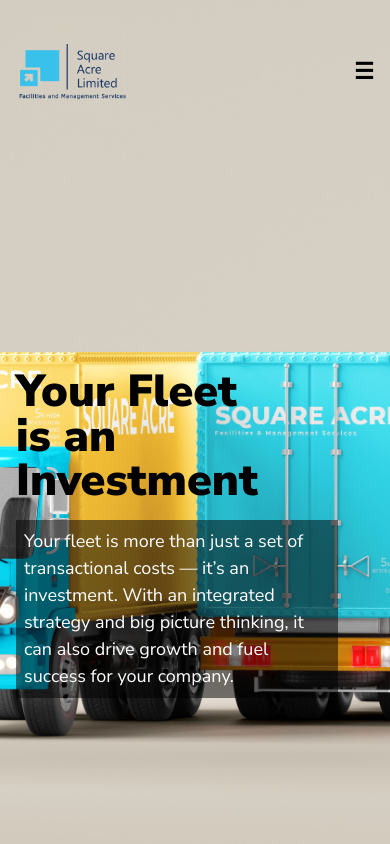
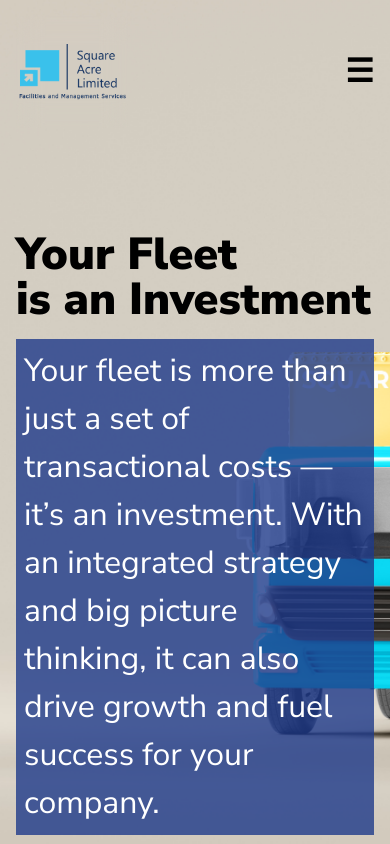
Before and after one commit to japheth-dew/aqureacre, a React (Create React App) app: page / in a window 390 px wide. Shown: the top 844 px of the page. Built offline with nearby package versions, Linux system fonts and the light colour scheme.

Commit message:
adjusted bg

```diff
--- a/src/components/Header/Nav.tsx
+++ b/src/components/Header/Nav.tsx
@@ -43,7 +43,7 @@
       <div>
         <button
           onClick={() => setActive(true)}
-          className="text-[1.4rem] font-[800] md:hidden inline "
+          className="text-[2rem] font-[800] md:hidden inline "
         >
           ☰
         </button>
--- a/src/components/Showcase/Showcase.module.css
+++ b/src/components/Showcase/Showcase.module.css
@@ -3,3 +3,10 @@
     background: url("../../assets/imgs/bg_2.jpg") no-repeat center;
     background-size: cover;
 }
+
+@media screen and (max-width: 768px){
+    .showcase{
+        background: url("../../assets/imgs/bg_2.jpg") no-repeat ;
+        background-size: cover;
+    }
+}
--- a/src/components/Showcase/Showcase.tsx
+++ b/src/components/Showcase/Showcase.tsx
@@ -18,13 +18,13 @@
           // damping: 20,
           duration: 2,
         }}
-        className="h-full lg:w-[50%] md:w-[70%] w-[90%]"
+        className="h-full lg:w-[50%] md:w-[70%] w-[100%]"
       >
         <div className=" h-[100%] flex flex-col gap-4 justify-center  text-black   ">
           <p className="font-[900] md:text-[3.5em] text-[2.8em] leading-[1em]  w-full">
             Your Fleet <br /> is an Investment
           </p>
-          <span className="backdrop-sepia-0 text-[18px] bg-black/50 text-white  p-2">
+          <span className="backdrop-sepia-0 md:text-[20px] text-[2em] bg-blue-900/80 text-white  p-2">
             Your fleet is more than just a set of transactional costs — it’s an
             investment. With an integrated strategy and big picture thinking, it
             can also drive growth and fuel success for your company.
```
